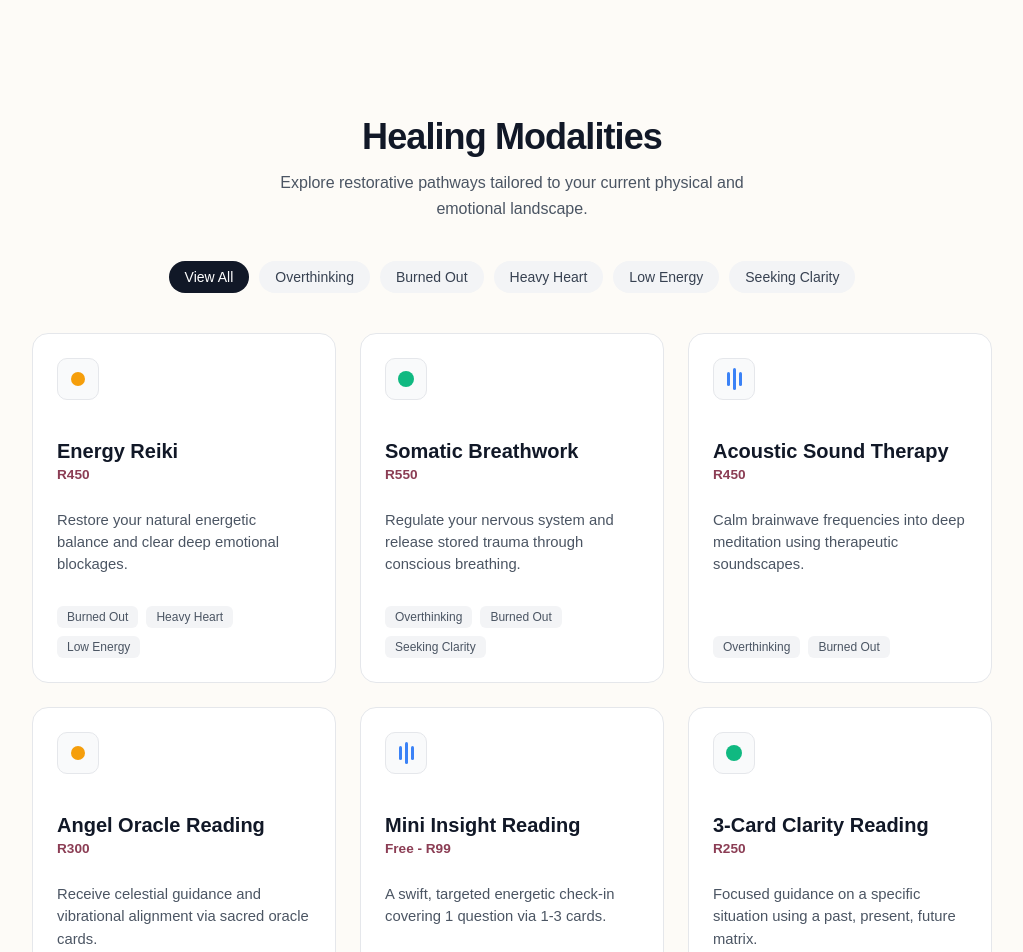
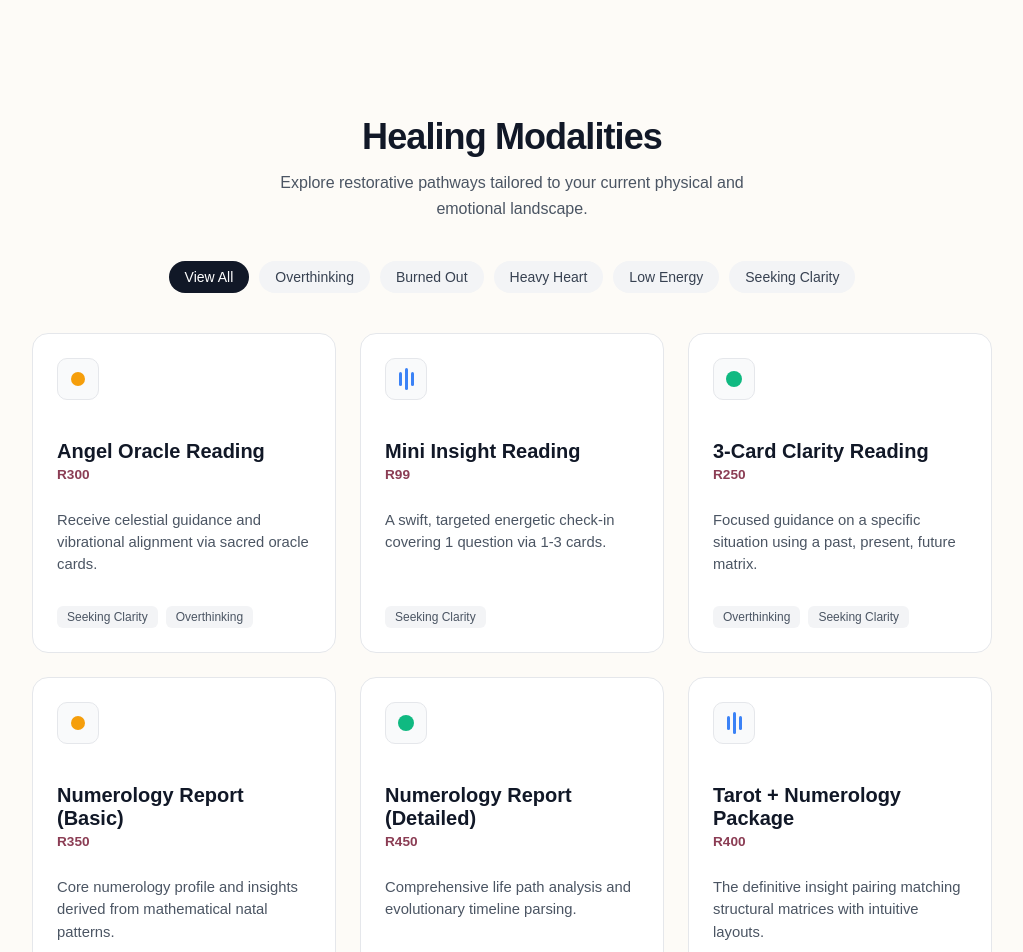
Before and after one commit to sxhumr/soulful-page, a Next.js app: page /modalities in a window 1280 px wide. Shown: the top 952 px of the page, without its empty margins (128-1151 px from the left). Built offline with nearby package versions, Linux system fonts and the light colour scheme.

Commit message:
edited offerings

```diff
--- a/src/app/modalities/page.jsx
+++ b/src/app/modalities/page.jsx
@@ -5,36 +5,8 @@ import Link from 'next/link';
 
 // Integrated live pricing details into the core headless architecture structure
 const MODALITIES = [
-  {
-    id: 'reiki',
-    title: 'Energy Reiki',
-    shortDesc: 'Restore your natural energetic balance and clear deep emotional blockages.',
-    longDesc: 'Reiki is a gentle, non-invasive subtle energy therapy that promotes deep relaxation, stress reduction, and holistic healing. By channeling universal life force energy, this practice works directly on your subtle energetic body to release stagnant patterns and accelerate physical and emotional wellness.',
-    experience: 'You will remain fully clothed while relaxing on a comfortable massage table. The practitioner will place their hands gently on or just above specific energy centers (chakras) to facilitate a warm, radiating flow of restorative energy.',
-    tags: ['Burned Out', 'Heavy Heart', 'Low Energy'],
-    animType: 'glow',
-    price: 'R450' // Mapped cleanly to system context matrix
-  },
-  {
-    id: 'breathwork',
-    title: 'Somatic Breathwork',
-    shortDesc: 'Regulate your nervous system and release stored trauma through conscious breathing.',
-    longDesc: 'Somatic Breathwork utilizes conscious, connected breathing rhythms to bypass the analytical mind and access the subconscious body. This deep somatic release allows for the safe processing of accumulated stress, emotional residue, and physical tension.',
-    experience: 'Lying down comfortably, you will be guided through a sustained, continuous breathing pattern accompanied by curated acoustic frequencies. It is common to experience profound physical releases, emotional clarity, or deep meditative states.',
-    tags: ['Overthinking', 'Burned Out', 'Seeking Clarity'],
-    animType: 'breath',
-    price: 'R550'
-  },
-  {
-    id: 'sound-therapy',
-    title: 'Acoustic Sound Therapy',
-    shortDesc: 'Calm brainwave frequencies into deep meditation using therapeutic soundscapes.',
-    longDesc: 'Sound Therapy utilizes vibrational frequencies from crystal singing bowls, gongs, and tuning forks to down-regulate your nervous system. The sound waves pull your brain into slow, deeply restorative theta and delta brainwave states, clearing cognitive chatter instantly.',
-    experience: 'An immersive sound bath experience where you lie down under a warm blanket. The room is filled with acoustic vibrations that you don’t just hear, but actively feel vibrating through your body, inducing absolute stillness.',
-    tags: ['Overthinking', 'Burned Out'],
-    animType: 'wave',
-    price: 'R450'
-  },
+
+
   {
     id: 'angel-oracle',
     title: 'Angel Oracle Reading',
@@ -53,7 +25,7 @@ const MODALITIES = [
     experience: 'Delivered seamlessly with a dynamic, short accompanying voice note breaking down your exact focal draw.',
     tags: ['Seeking Clarity'],
     animType: 'wave',
-    price: 'Free - R99'
+    price: 'R99'
   },
   {
     id: 'three-card-clarity',
@@ -83,7 +55,7 @@ const MODALITIES = [
     experience: 'An extensive, personalized profile handbook outlining evolutionary trends, core lessons, and timing cycles over your entire lifecycle blueprint.',
     tags: ['Seeking Clarity', 'Low Energy'],
     animType: 'breath',
-    price: 'R500'
+    price: 'R450'
   },
   {
     id: 'tarot-numerology-pkg',
@@ -93,7 +65,7 @@ const MODALITIES = [
     experience: 'An intensive dual-modality consultation designed to provide extensive cross-verified clarity across your historical patterns, present crossroads, and future potentials.',
     tags: ['Seeking Clarity', 'Burned Out', 'Heavy Heart'],
     animType: 'wave',
-    price: 'R600'
+    price: 'R400'
   },
   {
     id: 'follow-up',
@@ -113,7 +85,7 @@ const MODALITIES = [
     experience: 'We look deeply at internal emotional archetypes to build a supportive map toward deeper security, communicative clarity, and healing.',
     tags: ['Heavy Heart', 'Seeking Clarity'],
     animType: 'breath',
-    price: 'R450'
+    price: 'R250'
   },
   {
     id: 'compatibility',
@@ -123,7 +95,7 @@ const MODALITIES = [
     experience: 'Perfect for couples or close partners looking to understand emotional communication styles, subconscious friction triggers, and foundational developmental paths.',
     tags: ['Seeking Clarity', 'Overthinking'],
     animType: 'wave',
-    price: 'R600'
+    price: 'R400'
   },
   {
     id: 'career-purpose',
@@ -143,7 +115,7 @@ const MODALITIES = [
     experience: 'Provides an expansive structural layout detailing exactly when to build, when to rest, when to execute changes, and when to sit in introspection.',
     tags: ['Seeking Clarity'],
     animType: 'breath',
-    price: 'R600'
+    price: 'R400'
   },
   {
     id: 'monthly-forecast',
@@ -153,7 +125,7 @@ const MODALITIES = [
     experience: 'Ideal for short-term tactical alignment and identifying practical focus areas for your current lunar framework.',
     tags: ['Seeking Clarity', 'Overthinking'],
     animType: 'wave',
-    price: 'R300'
+    price: 'R200'
   }
 ];
 
```
